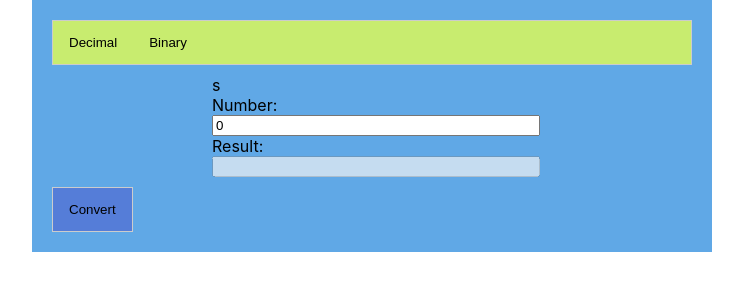
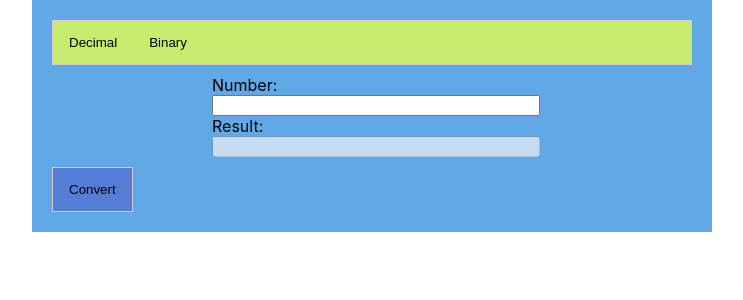
Before and after one commit to AHegeT/RomanNumberConverter, a React (Create React App) app in the folder client/: page / in a window 1280 px wide. Shown: the top 300 px of the page, without its empty margins (268-1011 px from the left). Built offline with nearby package versions, Linux system fonts and the light colour scheme.

Commit message:
Successfully converts numbers from client. Allows CORS on convertValue method.

```diff
--- a/client/src/NumberConverter.tsx
+++ b/client/src/NumberConverter.tsx
@@ -6,7 +6,8 @@ interface Props { }
 
 interface State {
   format: string;
-  value: number;
+  value: string;
+  result: string;
 }
 
 export class NumberConverter extends React.Component<Props, State> {
@@ -14,14 +15,18 @@ export class NumberConverter extends React.Component<Props, State> {
     super(props);
     this.state = {
       format: "d",
-      value: 0
+      value: "",
+      result: ""
     }
   }
 
   private convertValue() {
     const { format, value } = this.state;
-    axios.get(`http://localhost:8080/convert/${format}?vaule=${value}`).then(respone => {
-      console.log(respone);
+    axios.get(`http://localhost:8080/convert/${format}?value=${value}`).then(response => {
+      if (response.data) {
+        this.setState({result: response.data})
+      }
+      console.log(response);
     });
   }
 
@@ -33,11 +38,18 @@ export class NumberConverter extends React.Component<Props, State> {
           <button className="tab">Decimal</button>
           <button className="tab">Binary</button>
         </div>
-        <div className="content">s
+        <div className="content">
           <label>Number: </label>
-          <input type="number" name="numberValue" value={this.state.value}/>
+          <input
+              type="text"
+              name="numberValue"
+              value={this.state.value}
+              onChange={e => this.setState({
+                value: e.currentTarget.value
+              })}
+          />
           <label>Result: </label>
-          <input type="number" disabled name="resultValue"/>
+          <input type="text" disabled name="resultValue" value={this.state.result}/>
         </div>
         <button className="convert" onClick={() => this.convertValue()}>Convert</button>
       </div>
```
Also changed, not shown: 1 other file (tests, documents, lock files or other folders).
